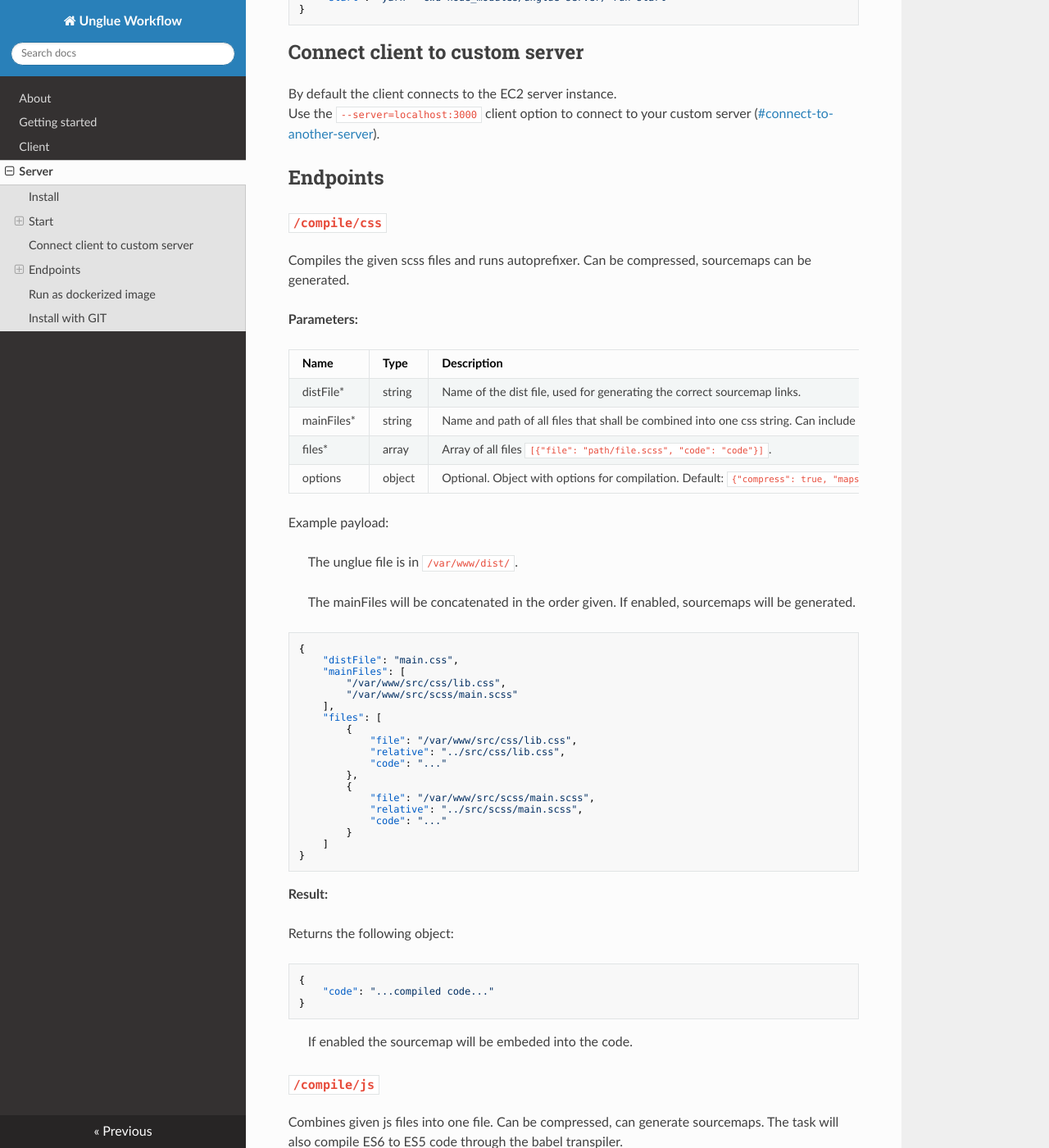
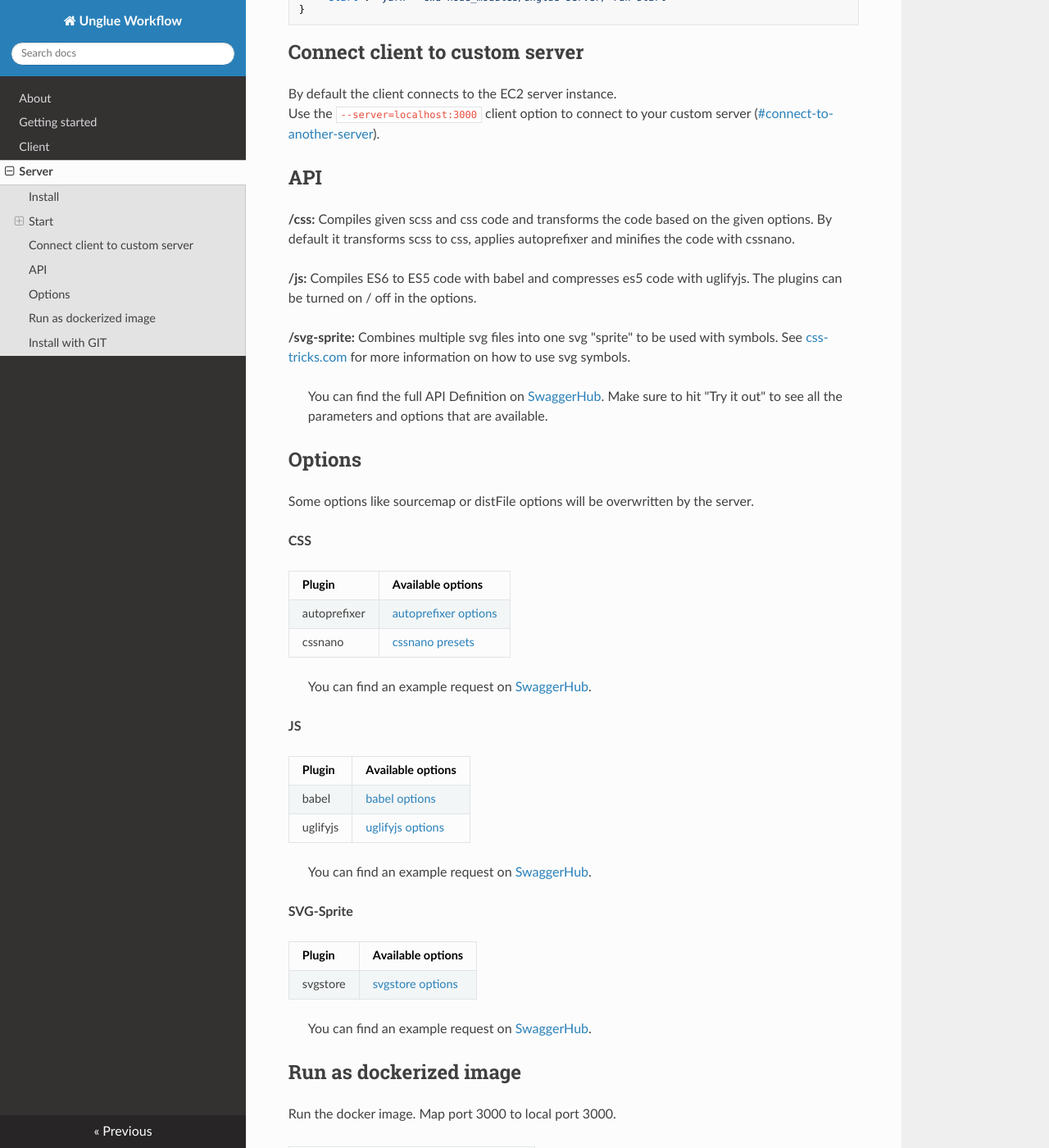
Before and after one commit to frontend-workflow-cloud-compiler/docs, an MkDocs documentation site: the page built from docs/server.md, in a window 1280 px wide and 1400 px high, scrolled down 602 px. Shown: the whole window at 82% size. Built offline with MkDocs 1.6.1, drawn with Linux system fonts in a browser that asks for light colours; nearby versions of some CDN libraries; old or Windows-style settings are respelled for this version of MkDocs; some of the changed text lies outside the part shown.

Commit message:
Updated server doc to reference swagger

````diff
--- a/docs/server.md
+++ b/docs/server.md
@@ -27,107 +27,45 @@ Github: [unglue-workflow/server](https://github.com/unglue-workflow/server)
 By default the client connects to the EC2 server instance.
 Use the `--server=localhost:3000` client option to connect to your custom server ([#connect-to-another-server](https://unglue-docs.readthedocs.io/en/latest/client/#connect-to-another-server)).
 
-## Endpoints
+## API
 
-### `/compile/css`
+**/css:** Compiles given scss and css code and transforms the code based on the given options. By default it transforms scss to css, applies autoprefixer and minifies the code with cssnano.
 
-Compiles the given scss files and runs autoprefixer. Can be compressed, sourcemaps can be generated.
+**/js:** Compiles ES6 to ES5 code with babel and compresses es5 code with uglifyjs. The plugins can be turned on / off in the options.
 
-**Parameters:**
+**/svg-sprite:** Combines multiple svg files into one svg "sprite" to be used with symbols. See [css-tricks.com](https://css-tricks.com/svg-symbol-good-choice-icons/#article-header-id-1) for more information on how to use svg symbols.
 
-| Name | Type | Description |
-|---|---|---|
-| distFile* | string | Name of the dist file, used for generating the correct sourcemap links. |
-| mainFiles* | string | Name and path of all files that shall be combined into one css string. Can include css or scss files. It's important that the given css/scss files are sent with code and the same file path as given in `files`. |
-| files* | array | Array of all files `[{"file": "path/file.scss", "code": "code"}]`.
-| options | object | Optional. Object with options for compilation. Default: `{"compress": true, "maps": false}` |
+> You can find the full API Definition on [SwaggerHub](https://app.swaggerhub.com/apis-docs/TheMaaarc/Unglue/1.1.1). Make sure to hit "Try it out" to see all the parameters and options that are available.
 
-Example payload:
+## Options
 
-> The unglue file is in `/var/www/dist/`.
->
-> The mainFiles will be concatenated in the order given. If enabled, sourcemaps will be generated.
+Some options like sourcemap or distFile options will be overwritten by the server.
 
-```json
-{
-    "distFile": "main.css",
-	"mainFiles": [
-		"/var/www/src/css/lib.css",
-		"/var/www/src/scss/main.scss"
-	],
-	"files": [
-		{
-			"file": "/var/www/src/css/lib.css",
-			"relative": "../src/css/lib.css",
-			"code": "..."
-		},
-		{
-			"file": "/var/www/src/scss/main.scss",
-			"relative": "../src/scss/main.scss",
-			"code": "..."
-		}
-	]
-}
-```
+**CSS**
 
-**Result:**
+| Plugin | Available options |
+|---|---|
+| autoprefixer | [autoprefixer options](https://github.com/postcss/autoprefixer#options) |
+| cssnano | [cssnano presets](https://cssnano.co/guides/presets) |
 
-Returns the following object:
+> You can find an example request on [SwaggerHub](https://app.swaggerhub.com/apis-docs/TheMaaarc/Unglue/1.1.1#/API%20Calls/get_css).
 
-```json
-{
-	"code": "...compiled code..."
-}
-```
+**JS**
 
-> If enabled the sourcemap will be embeded into the code.
+| Plugin | Available options |
+|---|---|
+| babel | [babel options](https://babeljs.io/docs/en/options) |
+| uglifyjs | [uglifyjs options](https://github.com/mishoo/UglifyJS2#minify-options) |
 
+> You can find an example request on [SwaggerHub](https://app.swaggerhub.com/apis-docs/TheMaaarc/Unglue/1.1.1#/API%20Calls/get_js).
 
-### `/compile/js`
+**SVG-Sprite**
 
-Combines given js files into one file. Can be compressed, can generate sourcemaps. The task will also compile ES6 to ES5 code through the babel transpiler.
+| Plugin | Available options |
+|---|---|
+| svgstore | [svgstore options](https://github.com/svgstore/svgstore#options) |
 
-**Parameters:**
-
-| Name | Type | Description |
-|---|---|---|
-| distFile* | string | Name of the dist file, used for generating the correct sourcemap links. |
-| files* | array | Array of files `[{"file": "path/file.js", "code": "code"}]`.
-| options | object | Optional. Object with options for compilation. Default: `{"compress": true, "maps": false}` |
-
-**Result:**
-
-Returns the following object:
-
-```json
-{
-	"code": "...compiled code..."
-}
-```
-
-> If enabled the sourcemap will be embeded into the code.
-
-### `/compile/svg-sprite`
-
-Combines given SVGs to a single SVG string with symbols. Can than be used on the website.
-
-> See [css-tricks.com](https://css-tricks.com/svg-use-with-external-reference-take-2/) for more informations.
-
-**Parameters:**
-
-| Name | Type | Description |
-|---|---|---|
-| files* | array | Array of files `[{"file": "path/file.svg", "code": "code"}]`.
-
-**Result:**
-
-Returns the following object:
-
-```json
-{
-	"code": "...svg sprite with each provided svg as symbol...",
-}
-```
+> You can find an example request on [SwaggerHub](https://app.swaggerhub.com/apis-docs/TheMaaarc/Unglue/1.1.1#/API%20Calls/get_svg_sprite).
 
 ## Run as dockerized image
 
````
Also changed, not shown: other parts of docs/server.md (+4 -0 lines).
